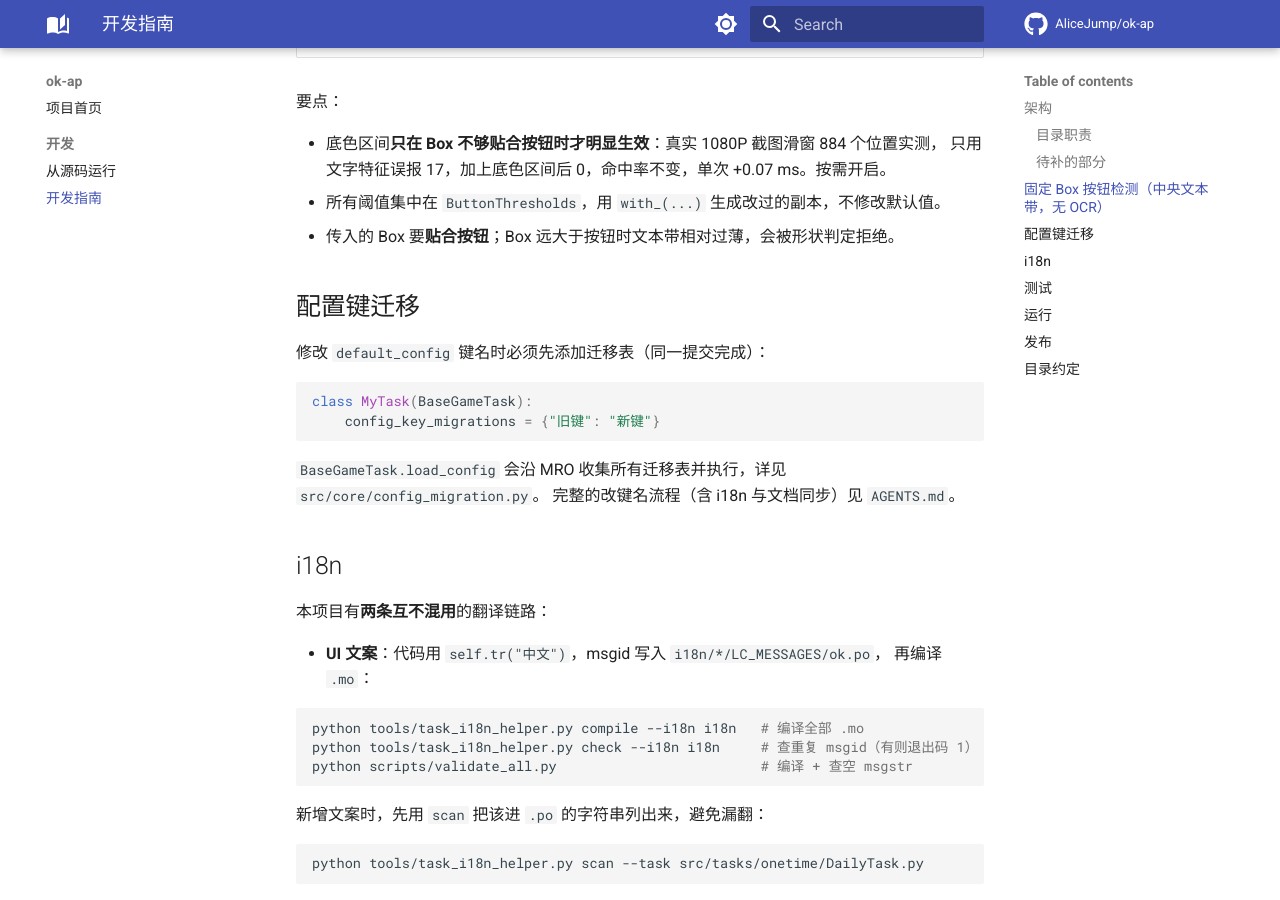
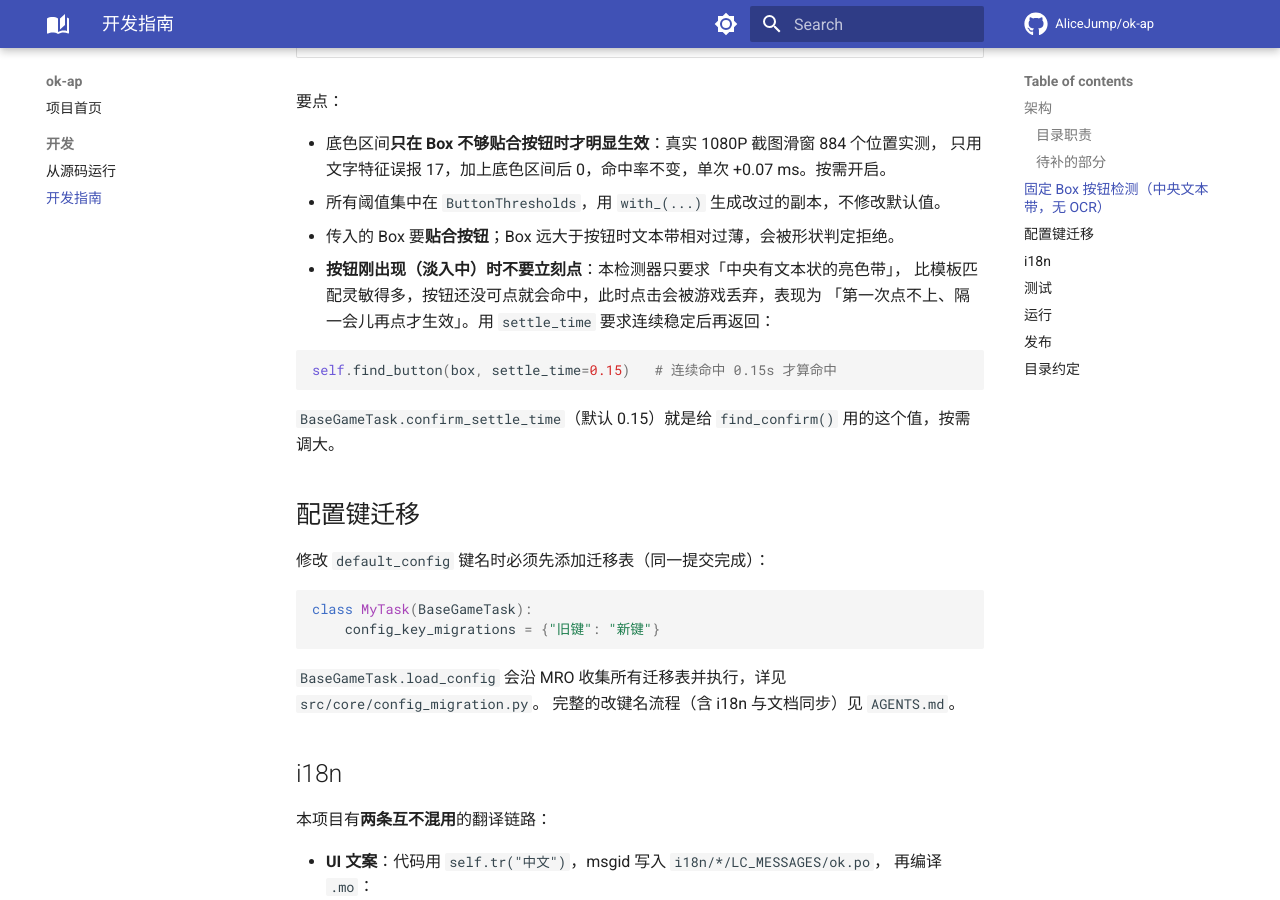
Before and after one commit to AliceJump/OK-AzurPromilia, an MkDocs documentation site: the page built from docs/dev/DEVELOPMENT.md, in a window 1280 px wide and 900 px high, scrolled down 3181 px. Built offline with MkDocs 1.6.1 and Material for MkDocs 9.7.7, drawn with Linux system fonts in a browser that asks for light colours; comment, search, counter and statistics services are not loaded.

Commit message:
docs: 补充按钮淡入期需要 settle_time 的说明

````diff
--- a/docs/dev/DEVELOPMENT.md
+++ b/docs/dev/DEVELOPMENT.md
@@ -95,6 +95,15 @@ self.find_button(box, thresholds=SKIP_BUTTON)
   只用文字特征误报 17，加上底色区间后 0，命中率不变，单次 +0.07 ms。按需开启。
 - 所有阈值集中在 `ButtonThresholds`，用 `with_(...)` 生成改过的副本，不修改默认值。
 - 传入的 Box 要**贴合按钮**；Box 远大于按钮时文本带相对过薄，会被形状判定拒绝。
+- **按钮刚出现（淡入中）时不要立刻点**：本检测器只要求「中央有文本状的亮色带」，
+  比模板匹配灵敏得多，按钮还没可点就会命中，此时点击会被游戏丢弃，表现为
+  「第一次点不上、隔一会儿再点才生效」。用 `settle_time` 要求连续稳定后再返回：
+
+  ```python
+  self.find_button(box, settle_time=0.15)   # 连续命中 0.15s 才算命中
+  ```
+
+  `BaseGameTask.confirm_settle_time`（默认 0.15）就是给 `find_confirm()` 用的这个值，按需调大。
 
 ## 配置键迁移
 
````
